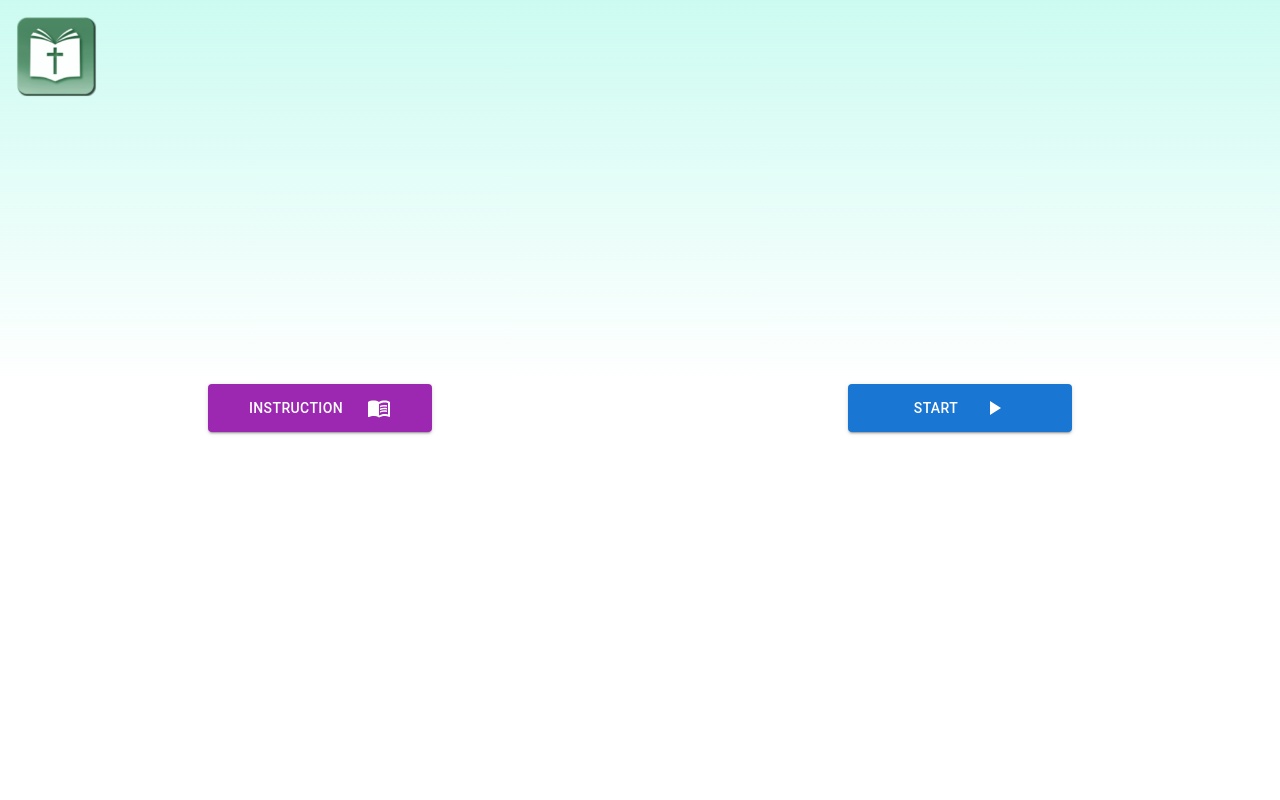
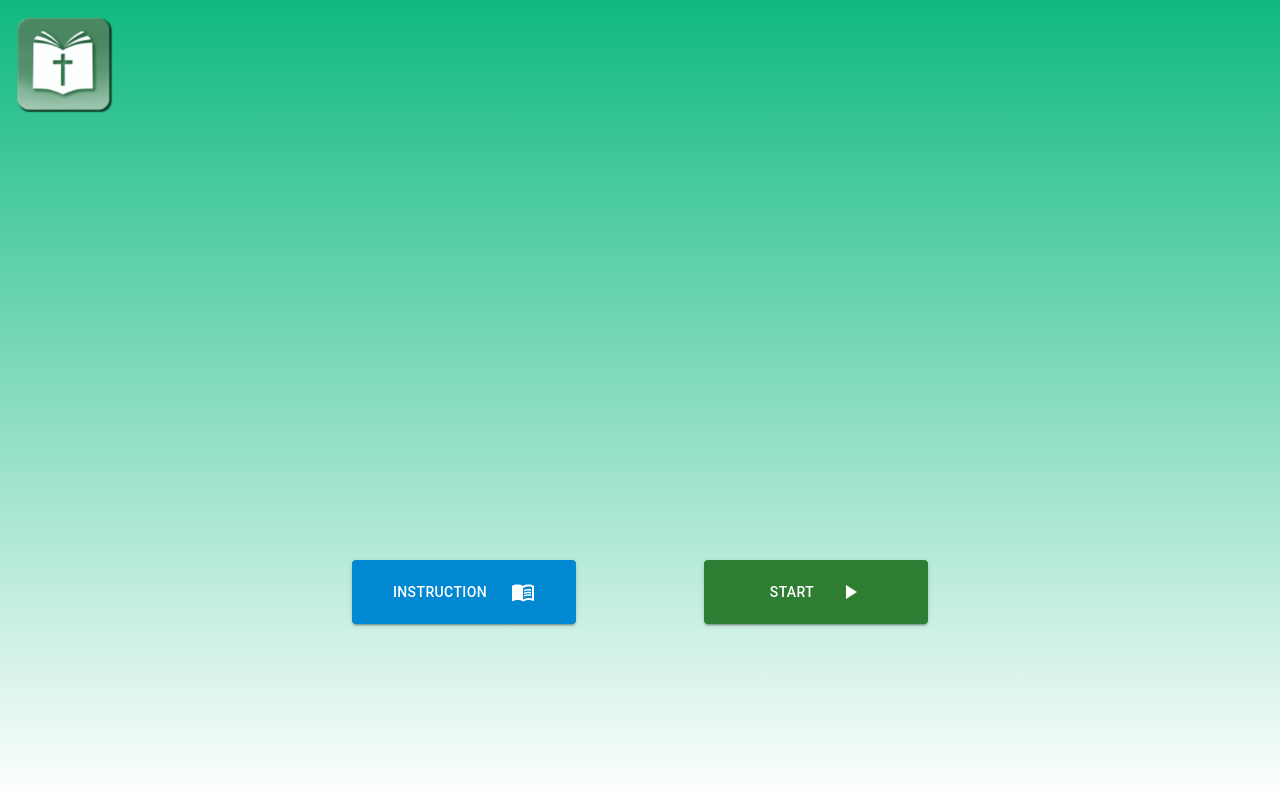
Before and after one commit to mcyandex/react-buble-quiz, a React (Create React App) app: page / in a window 1280 px wide. Built offline with nearby package versions, Linux system fonts and the light colour scheme.

Commit message:
Fix: Dashboard UI,Instruction UI

```diff
--- a/src/App.js
+++ b/src/App.js
@@ -3,8 +3,8 @@ import { Link } from "react-router-dom";
 
 import "./App.css";
 import { Button } from "@mui/material";
-import MenuBookIcon from '@mui/icons-material/MenuBook';
-import PlayArrowIcon from '@mui/icons-material/PlayArrow';
+import MenuBookIcon from "@mui/icons-material/MenuBook";
+import PlayArrowIcon from "@mui/icons-material/PlayArrow";
 
 export default function App() {
   return (
@@ -13,15 +13,23 @@ export default function App() {
       md={5}
       sm={12}
     >
-      <div className="flex justify-around w-full pt-96 h-96 bg-gradient-to-b from-teal-100 ">
+      <div className="flex justify-center items-center gap-10 sm:gap-16 md:gap-24 xl:gap-32 flex-col sm:flex-row w-full h-screen pt-96 h-96 bg-gradient-to-b from-emerald-500 ">
         <Link to="/instruction">
-          <Button className="w-56 h-12 gap-4" variant="contained" color="secondary">
+          <Button
+            className="w-40 h-12 md:w-48 md:h-14 xl:w-56 xl:h-16 gap-4  "
+            variant="contained"
+            color="info"
+          >
             <div>Instruction</div>
             <MenuBookIcon />
           </Button>
         </Link>
         <Link to="/before">
-          <Button className="w-56 h-12 gap-4" variant="contained">
+          <Button
+            className="w-40 h-12 md:w-48 md:h-14 xl:w-56 xl:h-16 gap-4"
+            variant="contained"
+            color="success"
+          >
             Start
             <PlayArrowIcon />
           </Button>
--- a/src/components/Navbar/index.js
+++ b/src/components/Navbar/index.js
@@ -14,7 +14,7 @@ export default function Navbar() {
                 <img
                   src={`/assets/images/icon.png`}
                   alt="Bible"
-                  className="w-[6vh] md:w-[10vh] h-auto"
+                  className="w-16 sm:w-20 xl:w-24"
                 />
               </div>
             </div>
--- a/src/pages/before/index.js
+++ b/src/pages/before/index.js
@@ -52,14 +52,12 @@ export default function Before(props) {
       <MDBTypography
         id="language"
         tag={"h4"}
-        className="my-20 mx-10 font-sans hover:font-serif"
+        className="font-sans hover:font-serif text-emerald-600 font-bold text-center text-5xl"
       >
         Please select Language, Version, Section of Bible.
       </MDBTypography>
 
-      <label htmlFor="language" className="mb-4">
         Language:
-      </label>
       <Select
         className="mb-1"
         placeholder={"Please select"}
--- a/src/pages/instruction/index.js
+++ b/src/pages/instruction/index.js
@@ -7,24 +7,34 @@ import {
   MDBIcon,
 } from "mdb-react-ui-kit";
 import { Link } from "react-router-dom";
+import ArrowCircleLeftRoundedIcon from "@mui/icons-material/ArrowCircleLeftRounded";
+import { Button } from "@mui/material";
 
 export default () => {
   return (
-    <MDBContainer className="my-5">
-      <MDBCard className="m-5">
-        <MDBCardBody>
+    <div className="bg-gradient-to-b h-screen from-emerald-500 flex justify-center items-center">
+      <MDBContainer className="">
+        <MDBCard className="">
+          <MDBCardBody className="md:text-xl lg:text-2xl">
             You will have 10 verses lined up for you to select the book and
             chapter. For each question, a correct selection of book as well as
-          chapter, you will score 1 point, and a correct selection of the verse
-          will yield an additional point.
+            chapter, you will score 1 point, and a correct selection of the
+            verse will yield an additional point.
           </MDBCardBody>
         </MDBCard>
-      <div className="text-end px-5">
-        <Link to="/" className="mt-2">
-          <MDBIcon fas className="me-2" icon="long-arrow-alt-left" />
-          back
+        <div className="text-end mt-2">
+          <Link to="/">
+            <Button
+              className="w-24 h-10 md:w-32 md:h-12 gap-2  "
+              variant="contained"
+              color="info"
+            >
+              <ArrowCircleLeftRoundedIcon />
+             BACK
+            </Button>
           </Link>
         </div>
       </MDBContainer>
+    </div>
   );
 };
```
Lines whose indentation alone changed are shown as unchanged.
